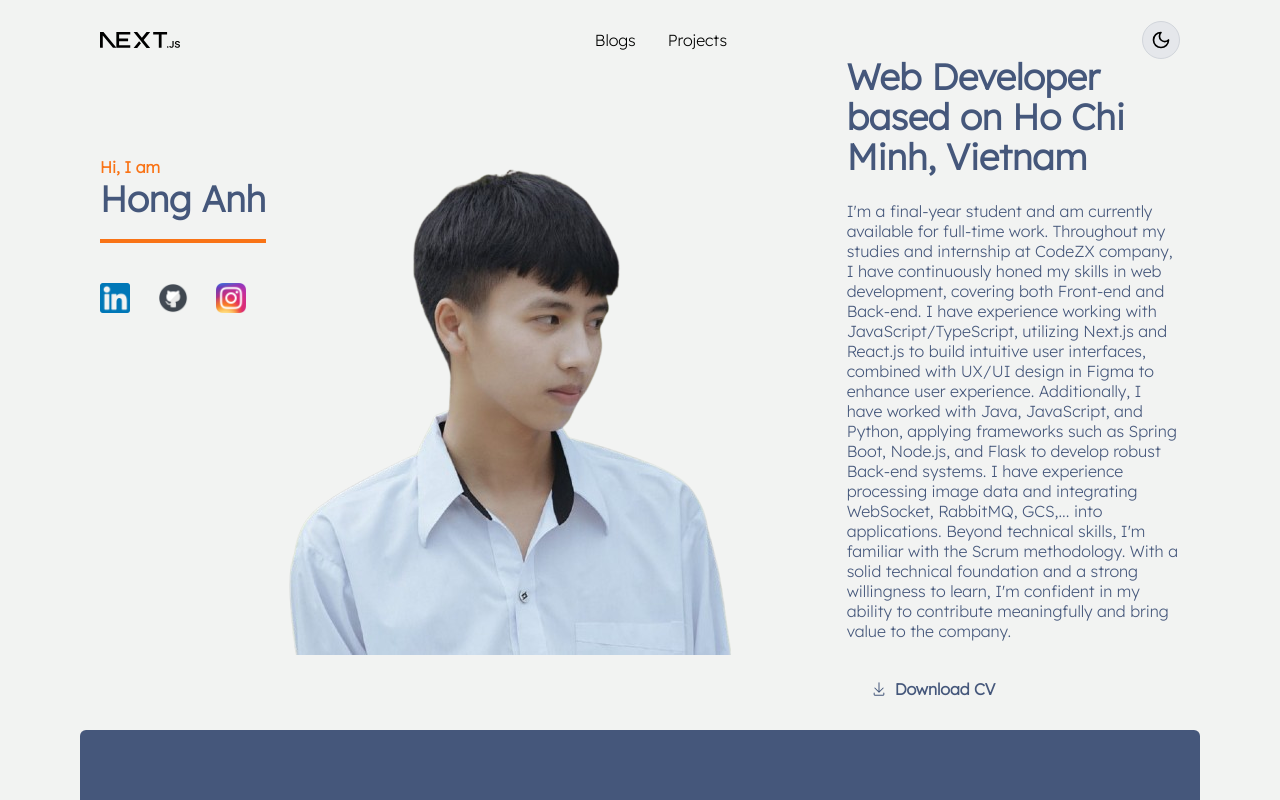
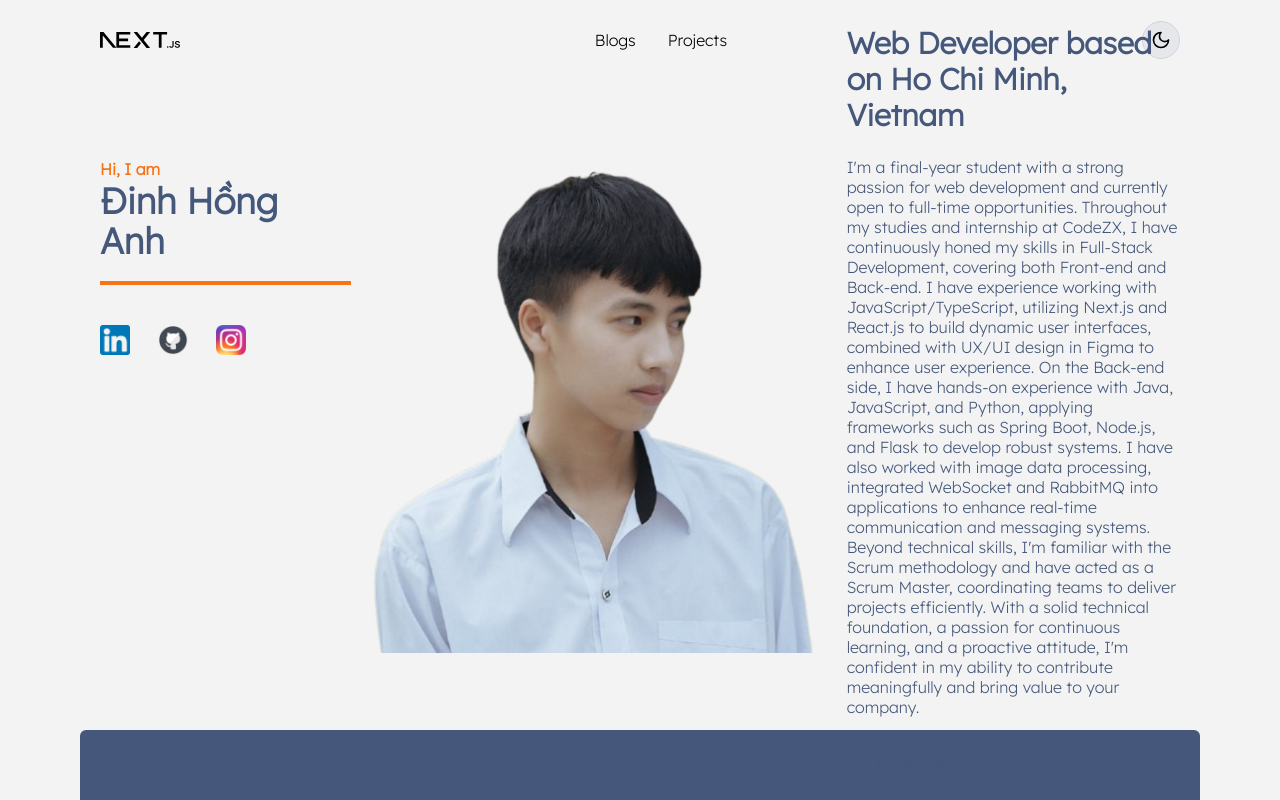
Before and after one commit to toilahonganh/portfolio-toilahongang, a Next.js app: page / in a window 1280 px wide. Shown: the top 800 px of the page. Built offline with nearby package versions, Linux system fonts and the light colour scheme.

Commit message:
Update CV

```diff
--- a/src/app/component/Banner/Banner.tsx
+++ b/src/app/component/Banner/Banner.tsx
@@ -7,8 +7,7 @@ export default function Banner() {
                 <SideIntroduce />
                 <HeroImage />
             </div>
-
-            <div className="w-full md:w-1/3">
+            <div className="w-full md:w-1/3 mt-11">
                 <Introduce />
             </div>
         </div>
--- a/src/app/component/Introduce/Introduce.tsx
+++ b/src/app/component/Introduce/Introduce.tsx
@@ -4,7 +4,7 @@ import {TextsShared } from "../shared";
 export default function Introduce() {
     return (
         <div className="max-w-3xl mx-auto flex flex-col items-start space-y-6 pr-10 mb-10">
-            <h1 className="text-xl md:text-4xl font-bold no-underline text-headingColor">
+            <h1 className="text-xl md:text-3xl font-bold no-underline text-headingColor">
                 Web Developer based on Ho Chi Minh, Vietnam
             </h1>
             <p className="text-headingColor font-light text-sm md:text-[16px]">
--- a/src/app/component/Introduce/SideIntroduce.tsx
+++ b/src/app/component/Introduce/SideIntroduce.tsx
@@ -28,6 +28,7 @@ export default function SideIntroduce() {
                     onClick={handleClick}
                 >
                     {TextsShared.Name}
+                    <br />
                     <span className="block w-full h-1 bg-orange-500 mt-5"></span>
                 </p>
             </div>
--- a/src/app/component/Portfolio/Skills.tsx
+++ b/src/app/component/Portfolio/Skills.tsx
@@ -81,7 +81,6 @@ export default function Skills() {
             degree: 'Major: Information Technology - Senior Student',
             school: 'Thuy Loi University',
             year: '2021 - 2025',
-            GPA: '3.7',
             scientific_research_projects: [
                 'Identifying shrimp diseases with the YOLOv8 deep learning model',
                 'Building a 3D tourism system based on AI technology',
@@ -138,9 +137,6 @@ export default function Skills() {
                             <p className="text-sm text-headingColor">
                                 {edu.year}
                             </p>
-                            <p className="text-sm text-headingColor">
-                                GPA: {edu.GPA}
-                            </p>
                             <p className="text-sm text-headingColor">Scientific Research Projects:</p>
                             <ul className="list-disc list-inside text-headingColor space-y-5">
                                 {edu.scientific_research_projects.map((project, idx) => (
--- a/src/app/component/shared/Texts.tsx
+++ b/src/app/component/shared/Texts.tsx
@@ -2,15 +2,18 @@
 
 const Texts = {
     IntroduceMySelf: `
-        I'm a final-year student and am currently available for full-time work.
-        Throughout my studies and internship at CodeZX company,
-        I have continuously honed my skills in web development, covering both Front-end and Back-end.
-        I have experience working with JavaScript/TypeScript, utilizing Next.js and React.js to build intuitive user interfaces, combined with UX/UI design in Figma to enhance user experience.
-        Additionally, I have worked with Java, JavaScript, and Python, applying frameworks such as Spring Boot, Node.js, and Flask to develop robust Back-end systems. I have experience processing image data and integrating WebSocket, RabbitMQ, GCS,... into applications. Beyond technical skills, I'm familiar with the Scrum methodology.
-        With a solid technical foundation and a strong willingness to learn,
-        I'm confident in my ability to contribute meaningfully and bring value to the company.
+        I'm a final-year student with a strong passion for web development and currently open to full-time opportunities. Throughout my studies and
+internship at CodeZX, I have continuously honed my skills in Full-Stack Development, covering both Front-end and Back-end.
+I have experience working with JavaScript/TypeScript, utilizing Next.js and React.js to build dynamic user interfaces, combined with UX/UI
+design in Figma to enhance user experience. On the Back-end side, I have hands-on experience with Java, JavaScript, and Python, applying
+frameworks such as Spring Boot, Node.js, and Flask to develop robust systems. I have also worked with image data processing, integrated
+WebSocket and RabbitMQ into applications to enhance real-time communication and messaging systems. Beyond technical skills, I'm familiar
+with the Scrum methodology and have acted as a Scrum Master, coordinating teams to deliver projects efficiently. With a solid technical
+foundation, a passion for continuous learning, and a proactive attitude, I'm confident in my ability to contribute meaningfully and bring value
+to your company.
+
     `,
-    Name: `Hong Anh`,
+    Name: `Đinh Hồng Anh`,
 
     SocialMedia: {
         Github: `https://github.com/toilahonganh`,
```
Also changed, not shown: 1 other file (tests, documents, lock files or other folders).
